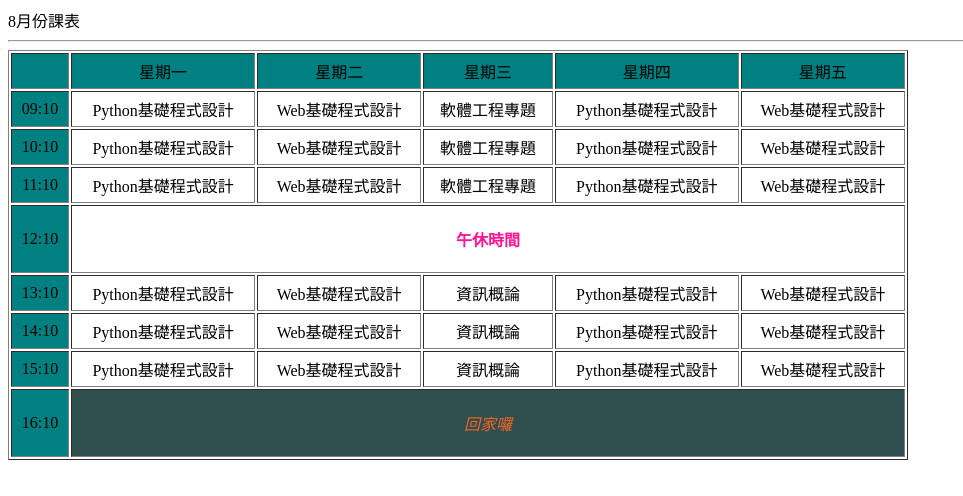
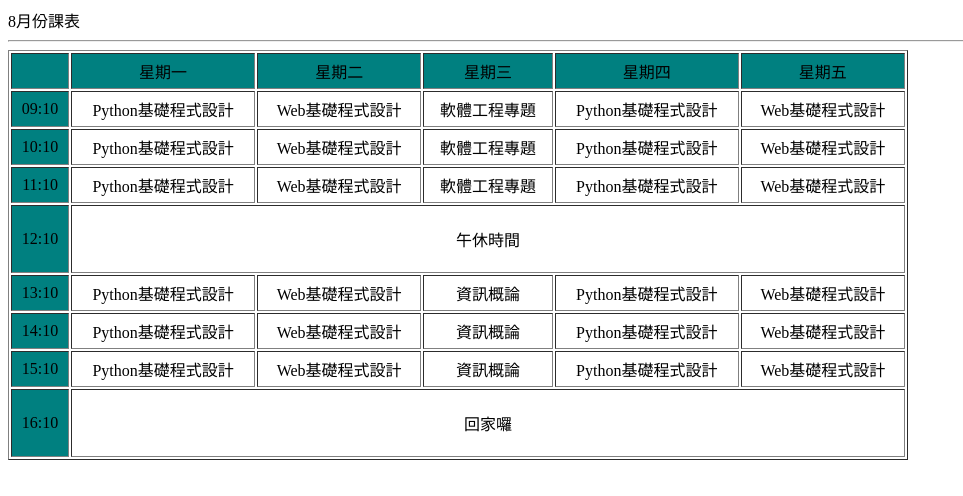
Before and after one commit to chen-ting623/howhun, a plain HTML site: page lab/lab_02.html in a window 1280 px wide. Shown: the whole page, without its empty margins (0-963 px from the left). Drawn offline with Linux system fonts and the light colour scheme.

Commit message:
修改lab_02

```diff
--- a/lab/lab_02.html
+++ b/lab/lab_02.html
@@ -2,7 +2,7 @@
 <html>
 <head>
     <meta charset="utf-8"></meta>
-    <title>我的課表</title>
+    <title>lab_02</title>
 </head>
 <body>
     <caption>8月份課表</caption>
@@ -42,9 +42,7 @@
         </tr>
         <tr>
             <td style="background-color: teal;">12:10</td>
-            <td colspan="5"><b>
-                <p style="color: deeppink;">午休時間</p>
-            </b></td>
+            <td colspan="5"><p>午休時間</p></td>
         </tr>
         <tr>
             <td style="background-color: teal;">13:10</td>
@@ -72,9 +70,7 @@
         </tr>
         <tr>
             <td style="background-color: teal;">16:10</td>
-            <td colspan="5" style=" background-color: darkslategrey;"><i>
-                <p style="color: rgb(244, 100, 33);font-family: fantasy;">回家囉</p>
-            </i></td>
+            <td  colspan="5"><p>回家囉</p></td>
         </tr>
     </table>
 </body>
```
